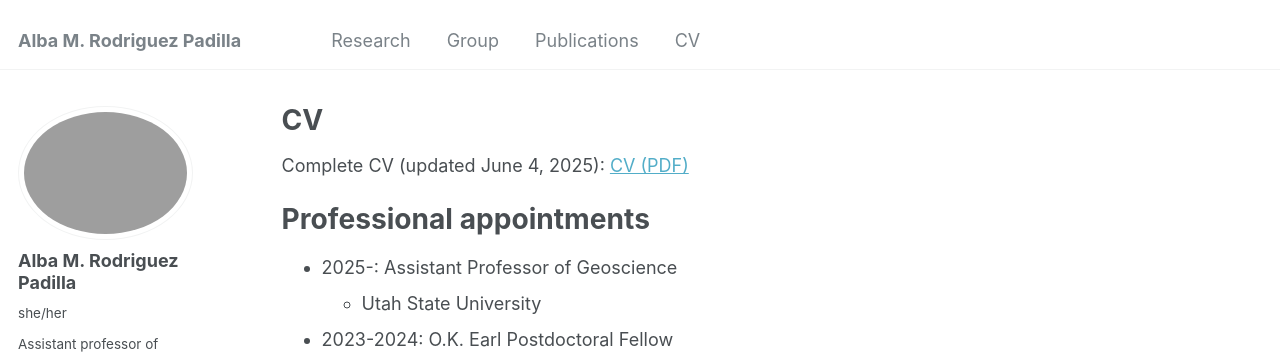
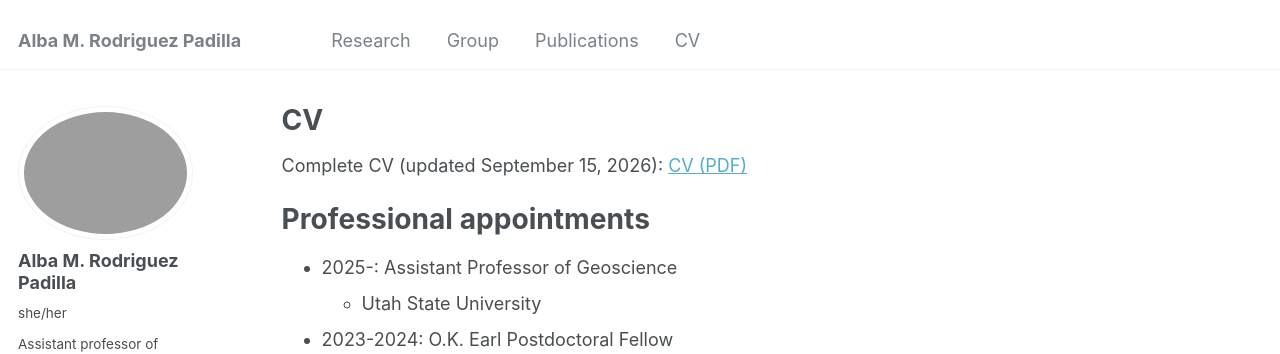
Before and after one commit to absrp/absrp.github.io, a Jekyll site: the page built from _pages/cv.md, in a window 1280 px wide and 1128 px high. Shown: the top 354 px of the window. Built offline with Jekyll 4.4.1, drawn with Linux system fonts in a browser that asks for light colours; some web fonts are replaced.

Commit message:
Update cv.md

```diff
--- a/_pages/cv.md
+++ b/_pages/cv.md
@@ -7,7 +7,7 @@ redirect_from:
   - /resume
 ---
 
-Complete CV (updated June 4, 2025): [CV (PDF)](https://github.com/user-attachments/files/20618847/Full_CV___June__2025.pdf)
+Complete CV (updated September 15, 2026): [CV (PDF)](https://github.com/user-attachments/files/32254929/Full_CV___September_15__2026.pdf)
 
 
 
```
